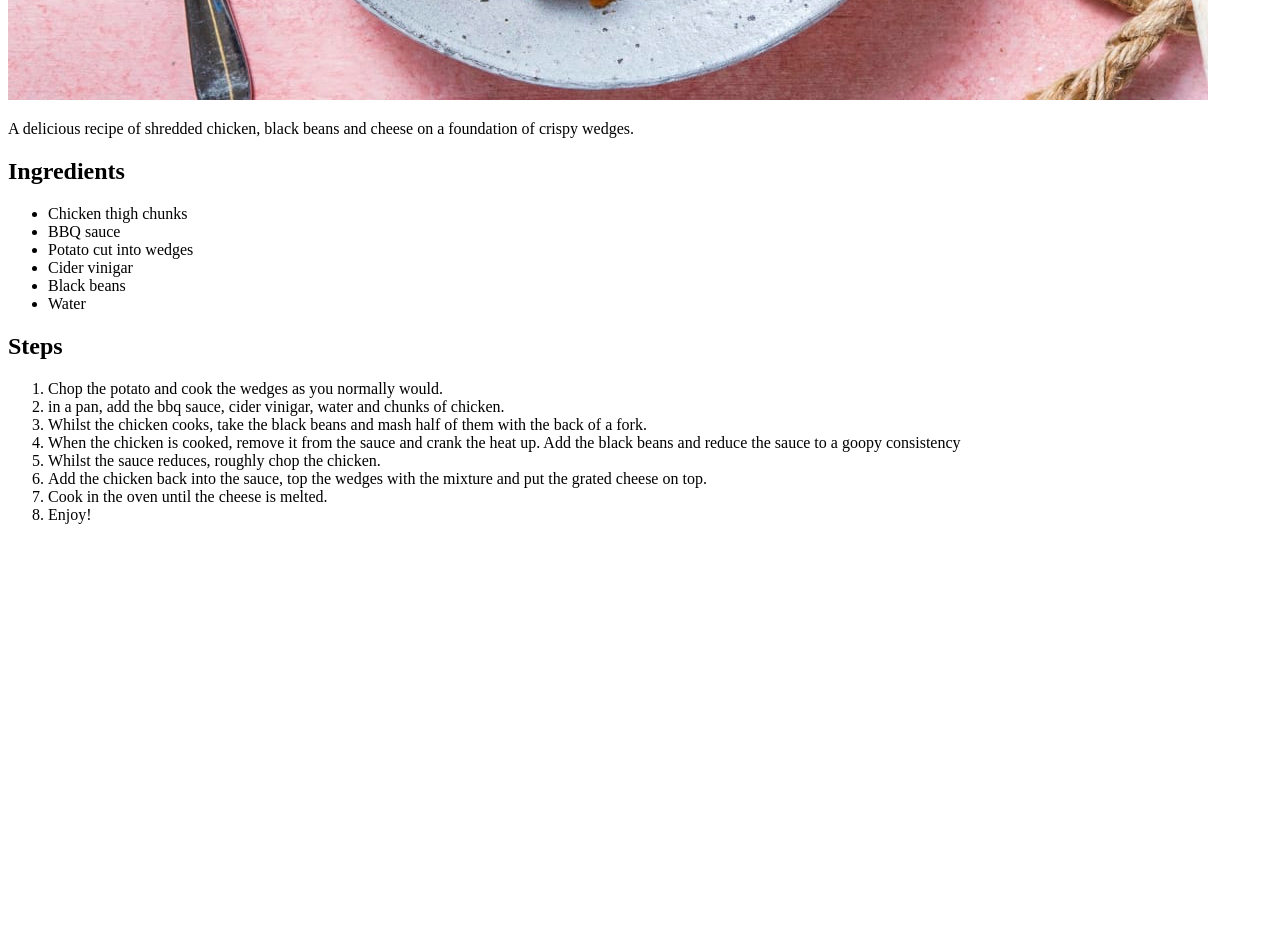
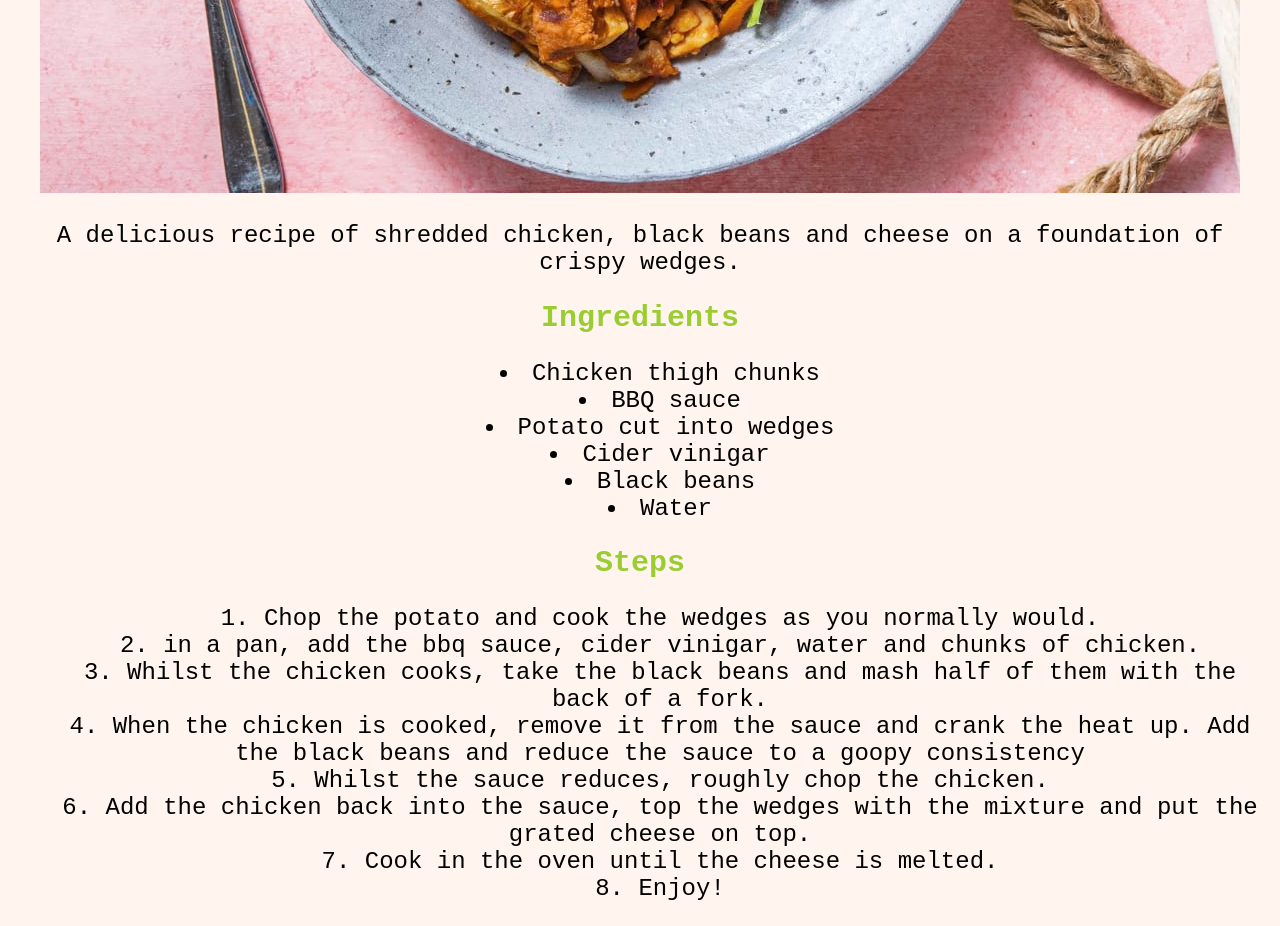
Before and after one commit to guyfoz77/odin-recipes, a plain HTML site: page recipes/bbq-chkn.html in a window 1280 px wide. Shown: the part 780-1706 px from the top of the page. Before the commit the page ends 1320 px from the top, so only its background shows below. Drawn offline with Linux system fonts and the light colour scheme.

Commit message:
Add styles to all other pages

```diff
--- a/recipes/bbq-chkn.html
+++ b/recipes/bbq-chkn.html
@@ -3,14 +3,15 @@
     <head> <!-- the head contains all the metadata etc for the page-->
         <meta charset="utf-8"> <!--this sets a default charater set so the page renders the charaters correctly-->
         <title>BBQ Chicken Wedges</title> <!--this tells the browser what to call the page you have open-->
+        <link rel="stylesheet" href="../styles.css">
     </head>
 
     <body><!--this is where all the content goes-->
         <h1>BBQ chicken wedges recipe</h1>
         <p><img src="../images/chkn-wdg.jpg" alt="An image of the BBQ chicken wedges recipe"></p>
-        <p>A delicious recipe of shredded chicken, black beans and cheese on a foundation of crispy wedges.</p>
+        <p class="misctext">A delicious recipe of shredded chicken, black beans and cheese on a foundation of crispy wedges.</p>
         <h2>Ingredients</h2>
-        <ul>
+        <ul class="misctext">
           <li>Chicken thigh chunks</li>
           <li>BBQ sauce</li>
           <li>Potato cut into wedges</li>
@@ -19,7 +20,7 @@
           <li>Water</li>
         </ul>
         <h2>Steps</h2>
-        <ol>
+        <ol class="misctext">
           <li>Chop the potato and cook the wedges as you normally would.</li>
           <li>in a pan, add the bbq sauce, cider vinigar, water and chunks of chicken.</li>
           <li>Whilst the chicken cooks, take the black beans and mash half of them with the back of a fork.</li>
--- a/styles.css
+++ b/styles.css
@@ -1,5 +1,7 @@
 * {
     text-align: center;
+    font-family: 'Courier New', Courier, monospace;
+    background-color: seashell;
 }
 
 .link {
@@ -12,6 +14,16 @@ h1 {
     color: yellowgreen;
 }
 
-.text {
-    font-family: 'Courier New', Courier, monospace;
+h2 {
+    font-size: 30px;
+    color: yellowgreen;
 }
+
+.misctext {
+    font-size: 24px;
+}
+
+ol,
+ul {
+    list-style-position: inside;
+}
```
Also changed, not shown: index.html (+5 -5 lines), recipes/chicken-wings.html (+4 -3 lines), recipes/ooni-pizza.html (+4 -3 lines).
